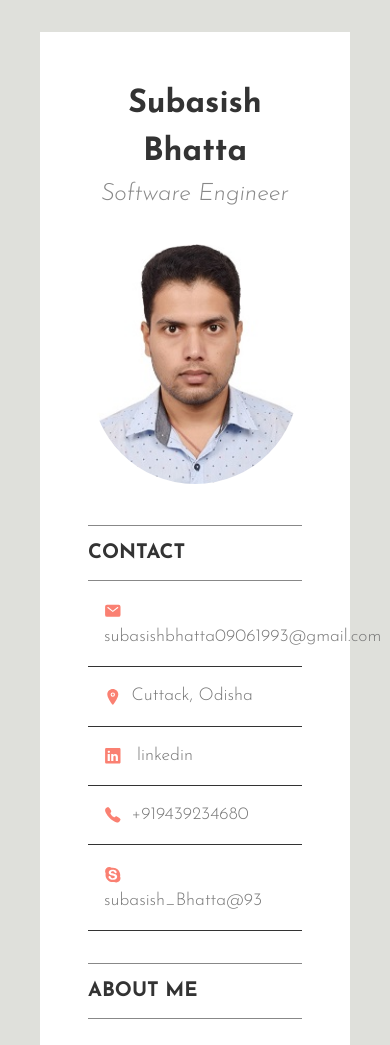
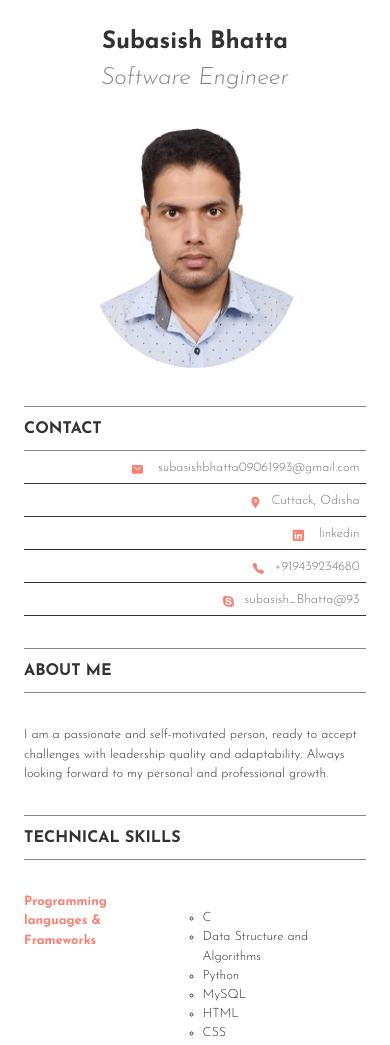
Before and after one commit to chin2-9/chintu.github.io, a plain HTML site: page index.html in a window 390 px wide. Shown: the top 1045 px of the page. Drawn offline with nearby package versions, Linux system fonts and the light colour scheme.

Commit message:
Update query.css

```diff
--- a/query.css
+++ b/query.css
@@ -1,5 +1,31 @@
 /*From large Phones to small tablets: From 481px to 767px*/
 @media only screen and (max-width: 767px ) {
-    body { font-size: 1.1rem; }
-    .resume__page { display: block;}
+    body {
+        font-size: 0.8rem;
+        padding: 0;
+    }
+
+    h1 {
+        font-size: 1.5rem;
+    }
+
+    h2 {
+        font-size: 1rem;
+        padding: 0.6rem 0;
+    }
+
+    h3 {
+        font-size: 0.8rem;
+    }
+
+    .contact li {
+        display: block;
+        text-align: right;
+        padding: 0.4rem;
+    }
+
+    .resume__page {
+        display: block;
+        padding: 1.5rem;
+    }
 }
```
